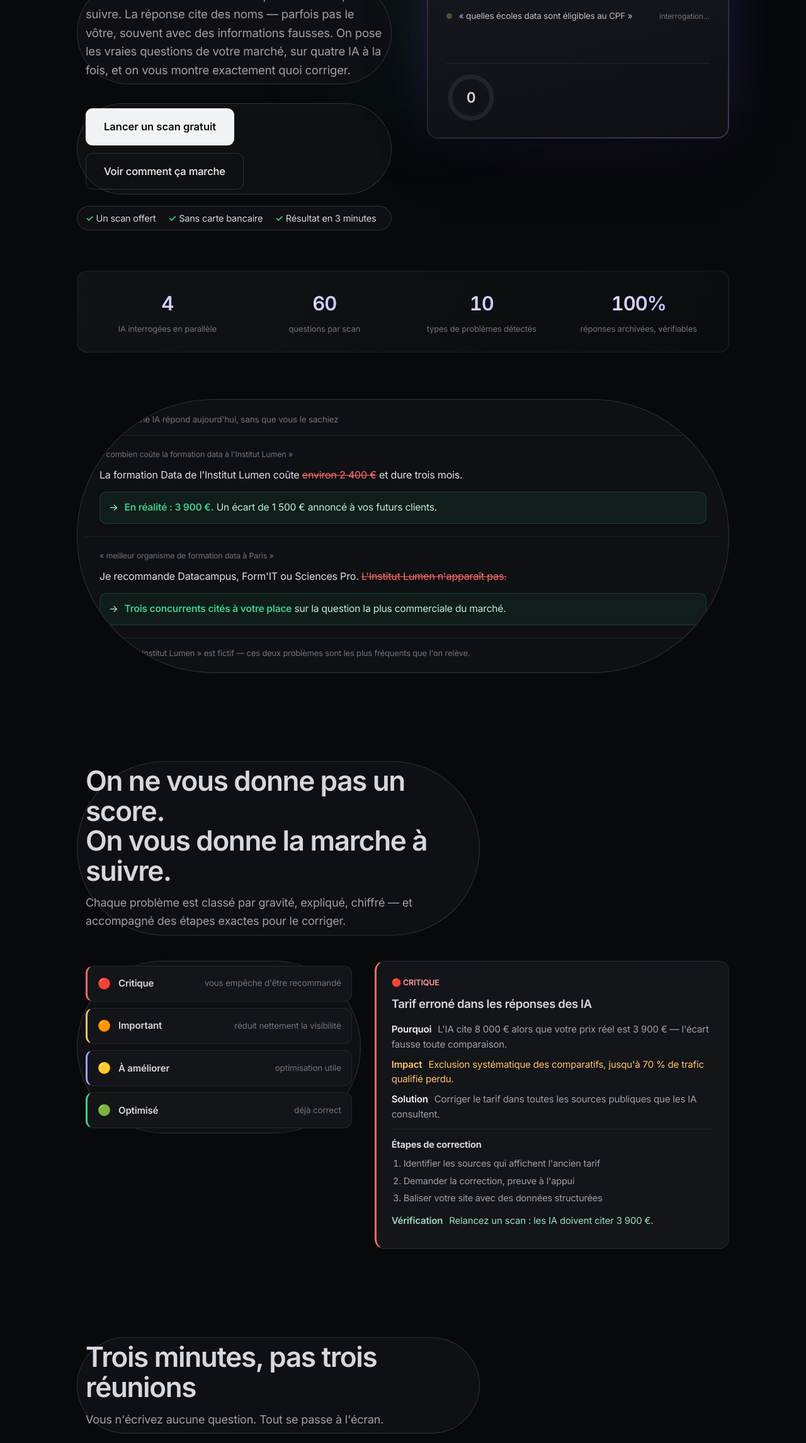
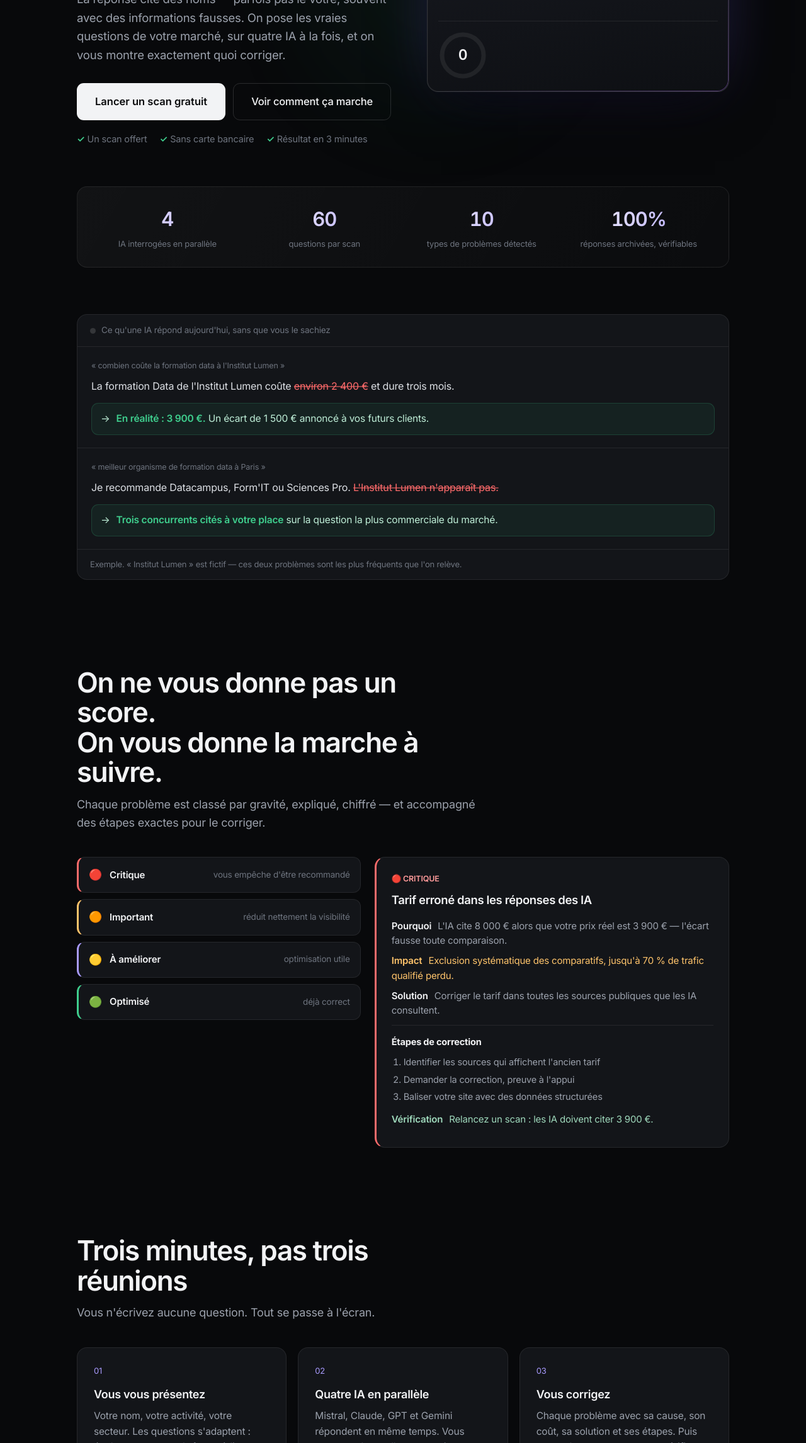
Before and after one commit to Selyriaia/Selyraia, a website: page index.html in a window 1280 px wide. Shown: the part 508-2800 px from the top of the page at 63% size. Drawn offline with nearby package versions, Linux system fonts and the light colour scheme.

Commit message:
Corrige la collision de classe .rv entre apparition et pastille concurrent

```diff
--- a/index.html
+++ b/index.html
@@ -339,9 +339,9 @@
     -webkit-mask-image:radial-gradient(ellipse 80% 55% at 50% 0%,#000 40%,transparent 100%)}
 
   /* Apparition au défilement */
-  .rv{opacity:0;transform:translateY(26px);transition:opacity .7s cubic-bezier(.2,.7,.3,1),transform .7s cubic-bezier(.2,.7,.3,1)}
-  .rv.on{opacity:1;transform:none}
-  .rv.d1{transition-delay:.08s}.rv.d2{transition-delay:.16s}.rv.d3{transition-delay:.24s}
+  .reveal{opacity:0;transform:translateY(26px);transition:opacity .7s cubic-bezier(.2,.7,.3,1),transform .7s cubic-bezier(.2,.7,.3,1)}
+  .reveal.on{opacity:1;transform:none}
+  .reveal.d1{transition-delay:.08s}.reveal.d2{transition-delay:.16s}.reveal.d3{transition-delay:.24s}
 
   /* ── Hero en deux colonnes ── */
   .hero2{display:grid;grid-template-columns:1.02fr .98fr;gap:56px;align-items:center;
@@ -460,7 +460,7 @@
   }
   @media(prefers-reduced-motion:reduce){
     .aurora span,.b1::after,.livepill i{animation:none!important}
-    .rv{opacity:1;transform:none}
+    .reveal{opacity:1;transform:none}
   }
 
   footer{border-top:1px solid var(--ln);
@@ -506,17 +506,17 @@
   <!-- ══ HERO ══ -->
   <section class="hero2">
     <div>
-      <span class="livepill rv"><i></i> Scan en direct — réponses réelles des IA</span>
-      <h1 class="rv d1">Savez-vous ce que<br>les IA <span class="g">racontent sur vous</span> ?</h1>
-      <p class="lead rv d2">Vos clients demandent à une IA quoi choisir et qui suivre.
+      <span class="livepill reveal"><i></i> Scan en direct — réponses réelles des IA</span>
+      <h1 class="reveal d1">Savez-vous ce que<br>les IA <span class="g">racontent sur vous</span> ?</h1>
+      <p class="lead reveal d2">Vos clients demandent à une IA quoi choisir et qui suivre.
         La réponse cite des noms — parfois pas le vôtre, souvent avec des informations fausses.
         On pose les vraies questions de votre marché, sur quatre IA à la fois, et on vous montre
         exactement quoi corriger.</p>
-      <div class="hc rv d3">
+      <div class="hc reveal d3">
         <button class="btn b1 lg" onclick="startScan()">Lancer un scan gratuit</button>
         <a class="btn b2 lg" href="#comment">Voir comment ça marche</a>
       </div>
-      <div class="asr rv d3">
+      <div class="asr reveal d3">
         <span><b>✓</b> Un scan offert</span>
         <span><b>✓</b> Sans carte bancaire</span>
         <span><b>✓</b> Résultat en 3 minutes</span>
@@ -524,7 +524,7 @@
     </div>
 
     <!-- Console : le produit en train de tourner -->
-    <div class="console rv d2" id="cons">
+    <div class="console reveal d2" id="cons">
       <div class="cbar"><em></em><em></em><em></em><span id="cbarTxt">scan · institut-lumen · 4 moteurs</span></div>
       <div class="cbody">
         <div id="qlines"></div>
@@ -547,7 +547,7 @@
   </section>
 
   <!-- ══ CHIFFRES ══ -->
-  <div class="statband rv">
+  <div class="statband reveal">
     <div class="stat"><b data-to="4">0</b><span>IA interrogées en parallèle</span></div>
     <div class="stat"><b data-to="60">0</b><span>questions par scan</span></div>
     <div class="stat"><b data-to="10">0</b><span>types de problèmes détectés</span></div>
@@ -555,7 +555,7 @@
   </div>
 
   <!-- ══ EXEMPLE RÉEL ══ -->
-  <div class="card conv rv">
+  <div class="card conv reveal">
     <div class="ch"><span class="d"></span> Ce qu'une IA répond aujourd'hui, sans que vous le sachiez</div>
     <div class="msg">
       <p class="wq">« combien coûte la formation data à l'Institut Lumen »</p>
@@ -572,18 +572,18 @@
 
   <!-- ══ DIAGNOSTIC PRIORISÉ ══ -->
   <section>
-    <div class="sh rv"><h2>On ne vous donne pas un score.<br>On vous donne la marche à suivre.</h2>
+    <div class="sh reveal"><h2>On ne vous donne pas un score.<br>On vous donne la marche à suivre.</h2>
       <p>Chaque problème est classé par gravité, expliqué, chiffré — et accompagné des étapes exactes pour le corriger.</p></div>
 
     <div class="sevshow">
-      <div class="sevcol rv d1">
+      <div class="sevcol reveal d1">
         <div class="sevrow c"><em>🔴</em><b>Critique</b><span>vous empêche d'être recommandé</span></div>
         <div class="sevrow i"><em>🟠</em><b>Important</b><span>réduit nettement la visibilité</span></div>
         <div class="sevrow a"><em>🟡</em><b>À améliorer</b><span>optimisation utile</span></div>
         <div class="sevrow o"><em>🟢</em><b>Optimisé</b><span>déjà correct</span></div>
       </div>
 
-      <div class="fixcard rv d2">
+      <div class="fixcard reveal d2">
         <span class="tagc">🔴 CRITIQUE</span>
         <h4>Tarif erroné dans les réponses des IA</h4>
         <p class="fixrow"><b>Pourquoi</b> L'IA cite 8 000 € alors que votre prix réel est 3 900 € — l'écart fausse toute comparaison.</p>
@@ -603,18 +603,18 @@
 
   <!-- ══ COMMENT ══ -->
   <section id="comment">
-    <div class="sh rv"><h2>Trois minutes, pas trois réunions</h2>
+    <div class="sh reveal"><h2>Trois minutes, pas trois réunions</h2>
       <p>Vous n'écrivez aucune question. Tout se passe à l'écran.</p></div>
     <div class="trio">
-      <div class="st rv"><div class="nm">01</div><h3>Vous vous présentez</h3><p>Votre nom, votre activité, votre secteur. Les questions s'adaptent : école, commerce, chaîne, média, créateur.</p></div>
-      <div class="st rv d1"><div class="nm">02</div><h3>Quatre IA en parallèle</h3><p>Mistral, Claude, GPT et Gemini répondent en même temps. Vous voyez sur lesquelles vous existez — et sur lesquelles vous êtes absent.</p></div>
-      <div class="st rv d2"><div class="nm">03</div><h3>Vous corrigez</h3><p>Chaque problème avec sa cause, son coût, sa solution et ses étapes. Puis vous relancez un scan pour vérifier.</p></div>
+      <div class="st reveal"><div class="nm">01</div><h3>Vous vous présentez</h3><p>Votre nom, votre activité, votre secteur. Les questions s'adaptent : école, commerce, chaîne, média, créateur.</p></div>
+      <div class="st reveal d1"><div class="nm">02</div><h3>Quatre IA en parallèle</h3><p>Mistral, Claude, GPT et Gemini répondent en même temps. Vous voyez sur lesquelles vous existez — et sur lesquelles vous êtes absent.</p></div>
+      <div class="st reveal d2"><div class="nm">03</div><h3>Vous corrigez</h3><p>Chaque problème avec sa cause, son coût, sa solution et ses étapes. Puis vous relancez un scan pour vérifier.</p></div>
     </div>
   </section>
 
   <!-- ══ CTA ══ -->
   <section>
-    <div class="band rv">
+    <div class="band reveal">
       <h2>Trente secondes pour savoir</h2>
       <p>Un scan offert par compte, sans carte bancaire. Vous ne payez que si vous décidez de continuer.</p>
       <button class="btn b1 lg" onclick="startScan()">Lancer mon scan gratuit</button>
@@ -1814,7 +1814,7 @@
 
 /* Apparition progressive au défilement */
 (function(){
-  var cibles = document.querySelectorAll('.rv');
+  var cibles = document.querySelectorAll('.reveal');
   if(DOUX || !window.IntersectionObserver){
     cibles.forEach(function(e){ e.classList.add('on'); });
     return;
```
